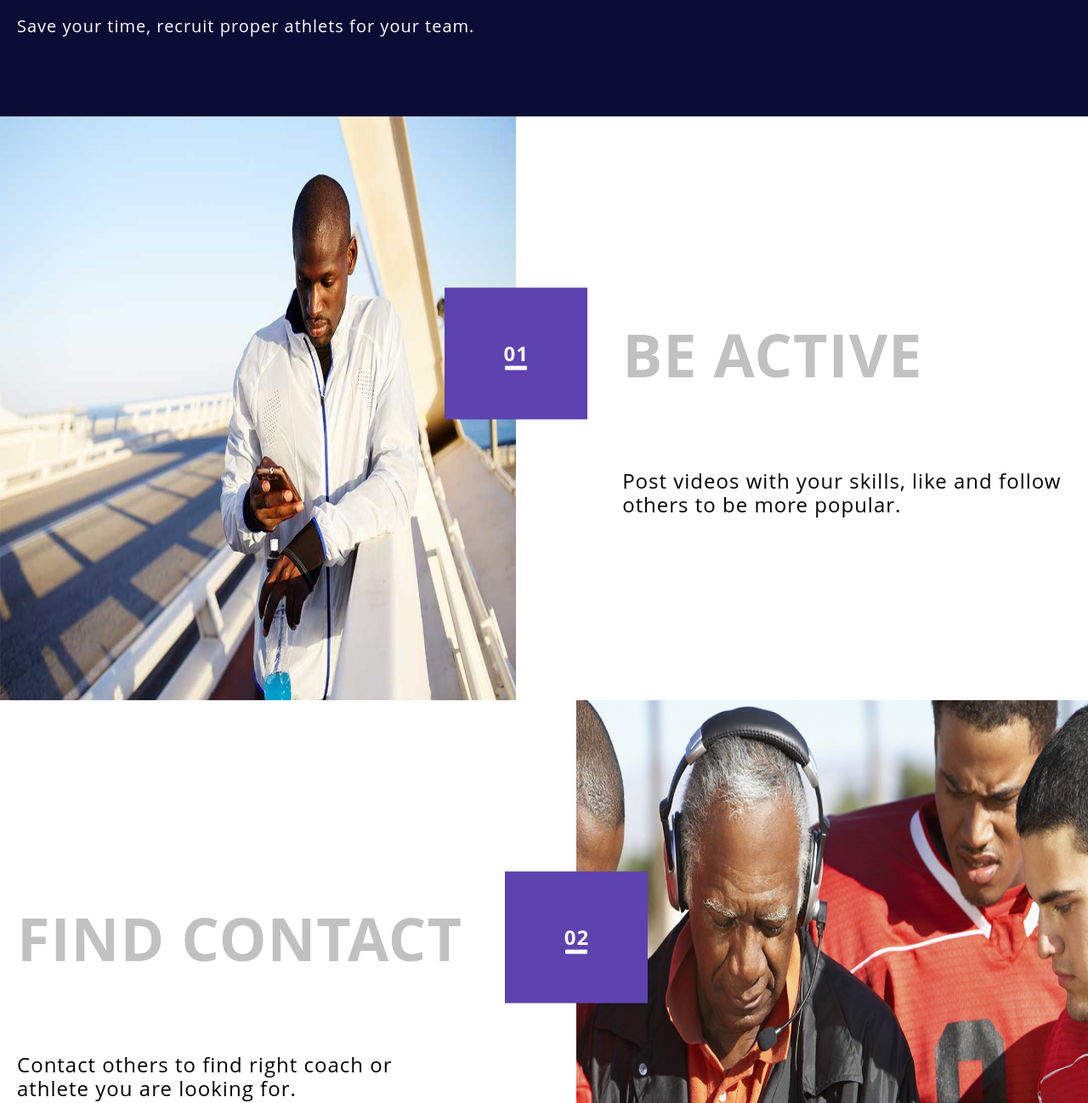
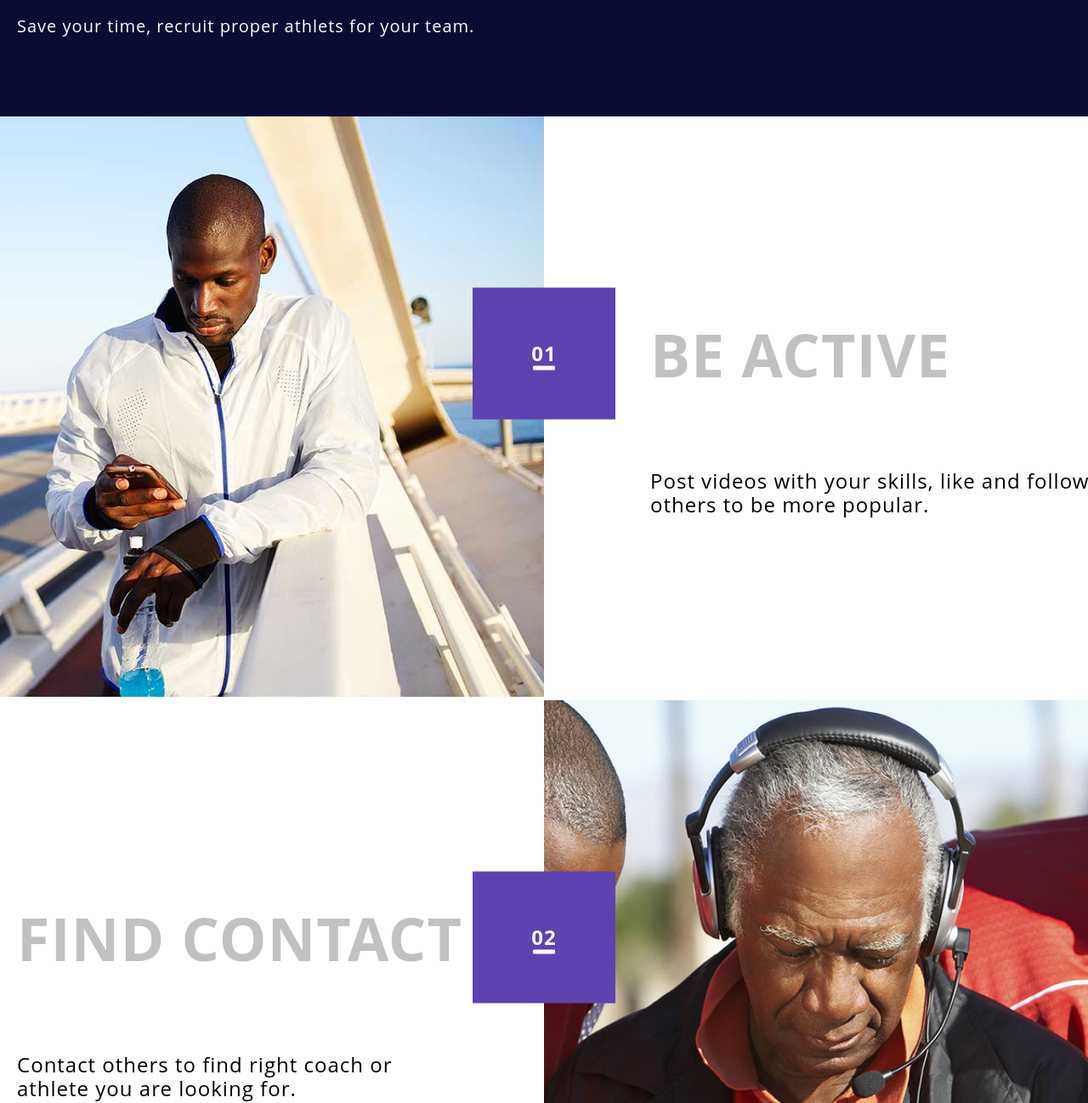
Before and after one commit to SoleMifabis/mq-diplom, a plain HTML site: page index.html in a window 1280 px wide. Shown: the part 2682-3980 px from the top of the page at 85% size. Drawn offline with Linux system fonts and the light colour scheme.

Commit message:
Финал

```diff
--- a/css/style.css
+++ b/css/style.css
@@ -641,7 +641,7 @@ p {
 .visual {
     position: relative;
     display: flex;
-    width: 100%;
+    width: 50%;
 }
 
 
@@ -687,7 +687,6 @@ p {
 .be-active-card, .find-contact-card, .work-it-card {
     box-sizing: border-box;
     padding-left: 20px;
-    min-width: 280px;
 }
 
 h3 {
@@ -770,7 +769,7 @@ h3 {
         flex-direction: row;
         flex-wrap: nowrap;
         width: 100%;
-
+        overflow: hidden;
     }
 
     .find-contact {
@@ -778,25 +777,44 @@ h3 {
         flex-direction: row-reverse;
         flex-wrap: nowrap;
         width: 100%;
+        overflow: hidden;
     }
 
-    .be-active-img, .find-contact-img, .work-it-img {
-        max-width: unset;
+    .be-active-img, .work-it-img {
+        overflow: hidden;
+
+        margin: 0 auto;
+        vertical-align: middle;
+        width: unset;
+        float: right;
+    }
+
+    .find-contact-img {
+        overflow: hidden;
+
+        margin: 0 auto;
+        vertical-align: middle;
+        width: unset;
+        float: left;
+    }
+
+    picture {
         max-width: 100%;
-        height: 100%;
-        flex: 1 1 100%;
+        max-height: 100%;
     }
 
     .be-active-card, .work-it-card {
         box-sizing: border-box;
-        flex: 1 1 100%;
+
         padding-left: 125px;
+        width: 50%;
     }
 
     .find-contact-card {
         box-sizing: border-box;
-        flex: 1 1 100%;
+
         padding-right: 125px;
+        width: 50%;
 
     }
 
```
